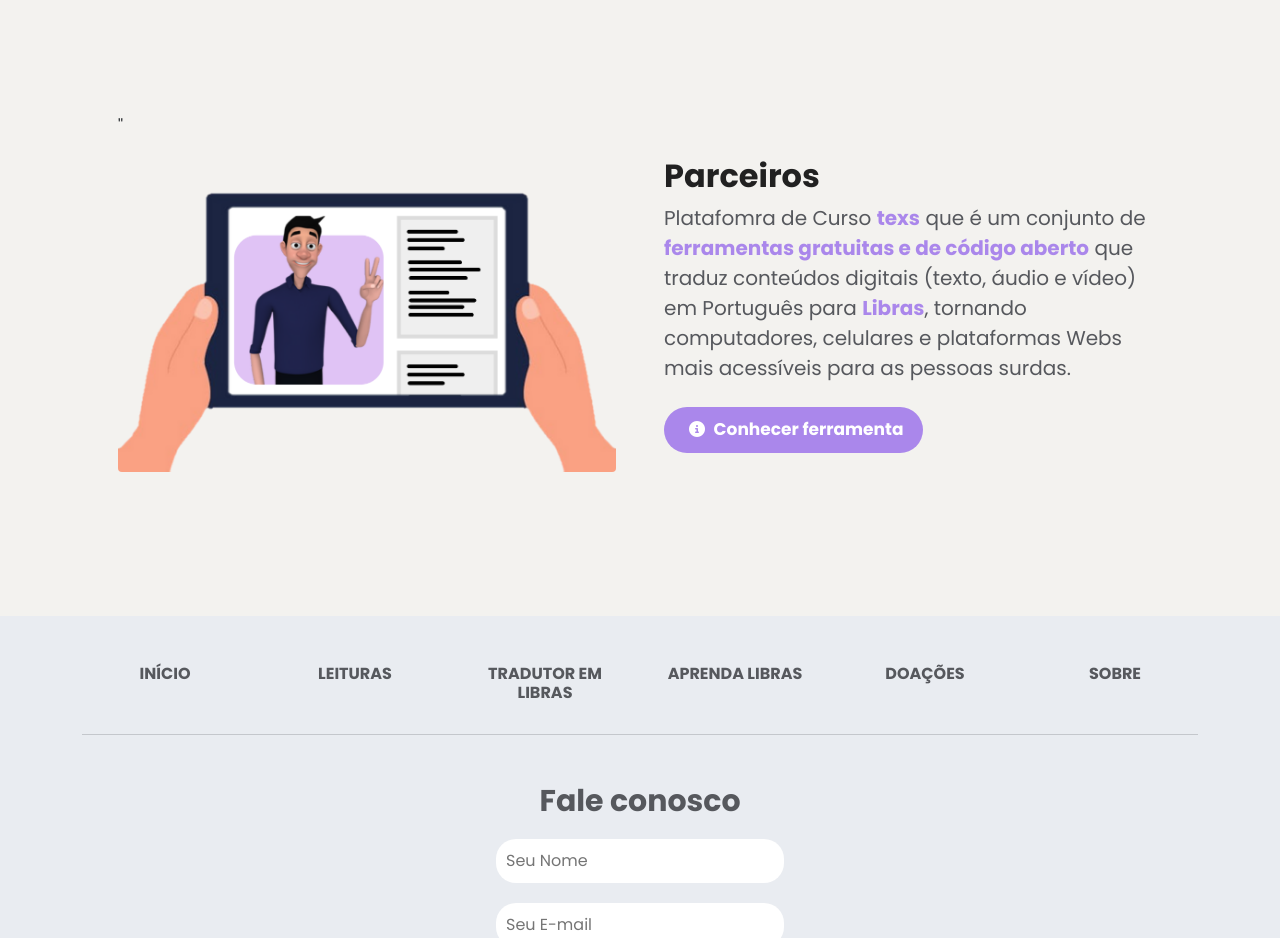
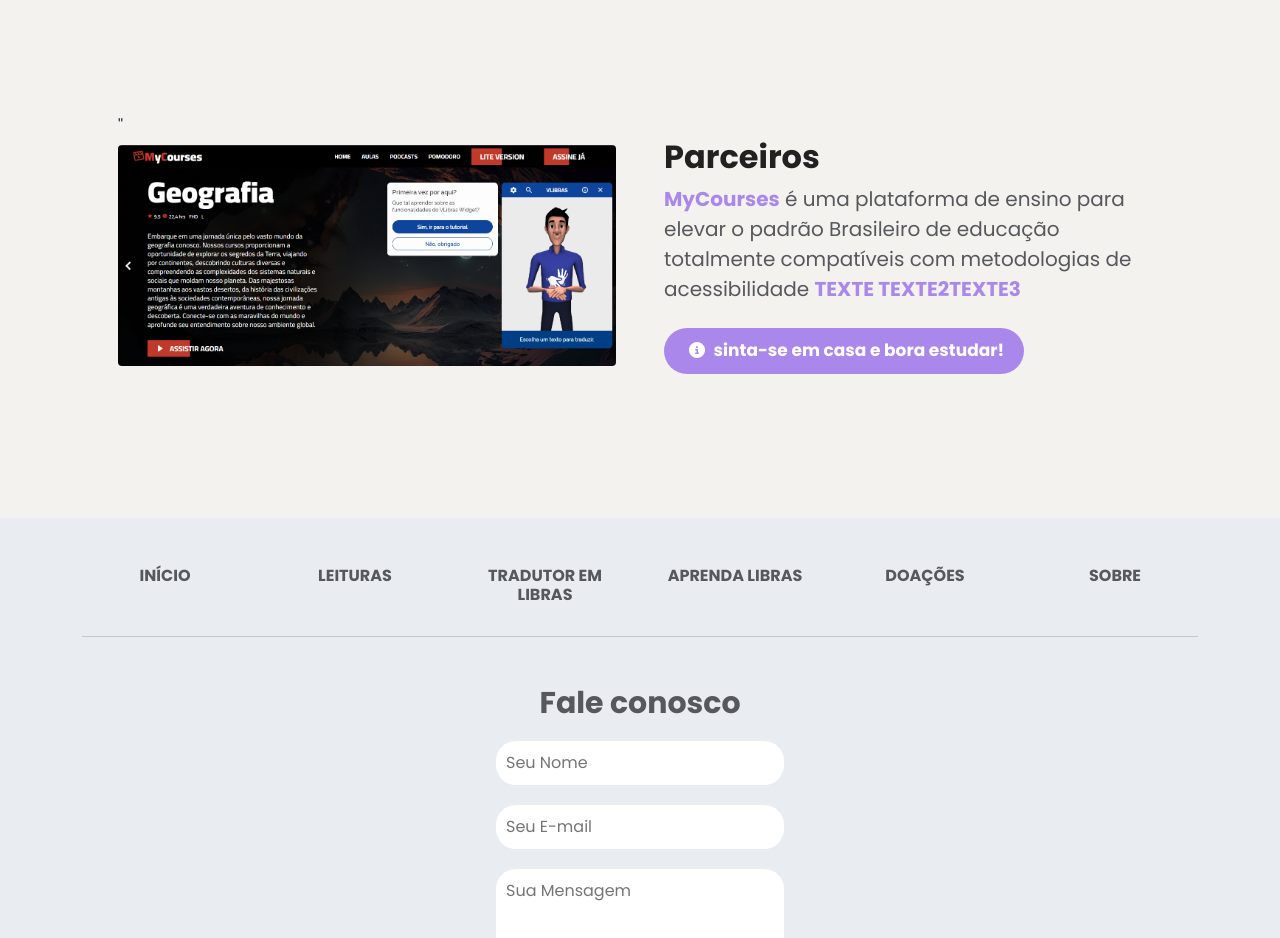
Before and after one commit to paulofreitas-py/help-all, a plain HTML site: page pages/Sobre/sobre.html in a window 1280 px wide. Shown: the part 1140-2078 px from the top of the page. Drawn offline with Linux system fonts and the light colour scheme.

Commit message:
parceria MC

```diff
--- a/pages/Sobre/sobre.html
+++ b/pages/Sobre/sobre.html
@@ -74,11 +74,11 @@
         <section class="py-5" id="inicioHistoria">
             <div class="container px-5 py-5">
           ''      <div class="row gx-5 align-items-center">
-                    <div class="col-lg-6"><img class="img-fluid rounded mb-5 mb-lg-0" src="/assets/img/Sobre/vlibrasSobre.png" alt="VLibras no tablet"/></div>
+                    <div class="col-lg-6"><img class="img-fluid rounded mb-5 mb-lg-0" src="/assets/img/Sobre/MC.png" alt="VLibras no tablet"/></div>
                     <div class="col-lg-6">
                         <h2 class="fw-bolder h-color-title-section">Parceiros </h2>
-                        <p class="lead fw-normal mb-4 h-color-subtitle"> Platafomra de Curso <span class="lead h-color-help_up fw-bolder">texs</span> que é um conjunto de <span class="lead h-color-help_up fw-bolder">ferramentas gratuitas e de código aberto</span> que traduz conteúdos digitais (texto, áudio e vídeo) em Português para <span class="lead h-color-help_up fw-bolder">Libras</span>, tornando computadores, celulares e plataformas Webs mais acessíveis para as pessoas surdas.</p>
-                        <a href="https://www.gov.br/governodigital/pt-br/vlibras" role="button" target="_blank"><button class="fw-bolder h-pills"><i class="fa-sharp fa-solid fa-circle-info"></i> Conhecer ferramenta</button></a>
+                        <p class="lead fw-normal mb-4 h-color-subtitle"><span class="lead h-color-help_up fw-bolder">MyCourses</span> é uma plataforma de ensino para elevar o padrão Brasileiro de educação totalmente compatíveis com metodologias de acessibilidade <span class="lead h-color-help_up fw-bolder"> TEXTE <span class="lead h-color-help_up fw-bolder">TEXTE2</span>TEXTE3</p>
+                        <a href="https://my-courses-brown.vercel.app/#" role="button" target="_blank"><button class="fw-bolder h-pills"><i class="fa-sharp fa-solid fa-circle-info"></i> sinta-se em casa e bora estudar!</button></a>
                     </div>
                 </div>
             </div>
```
Also changed, not shown: assets/img/Sobre/MC.PNG (added).
